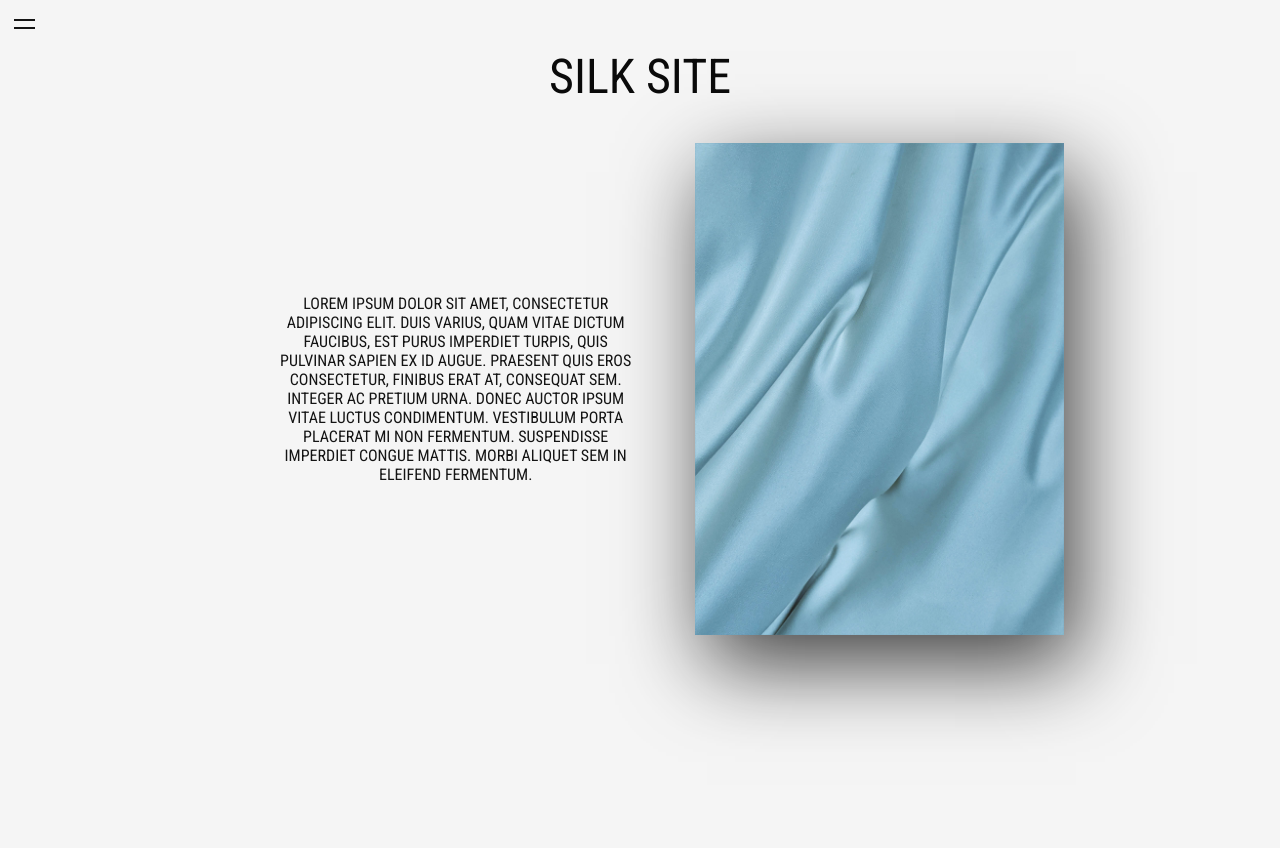
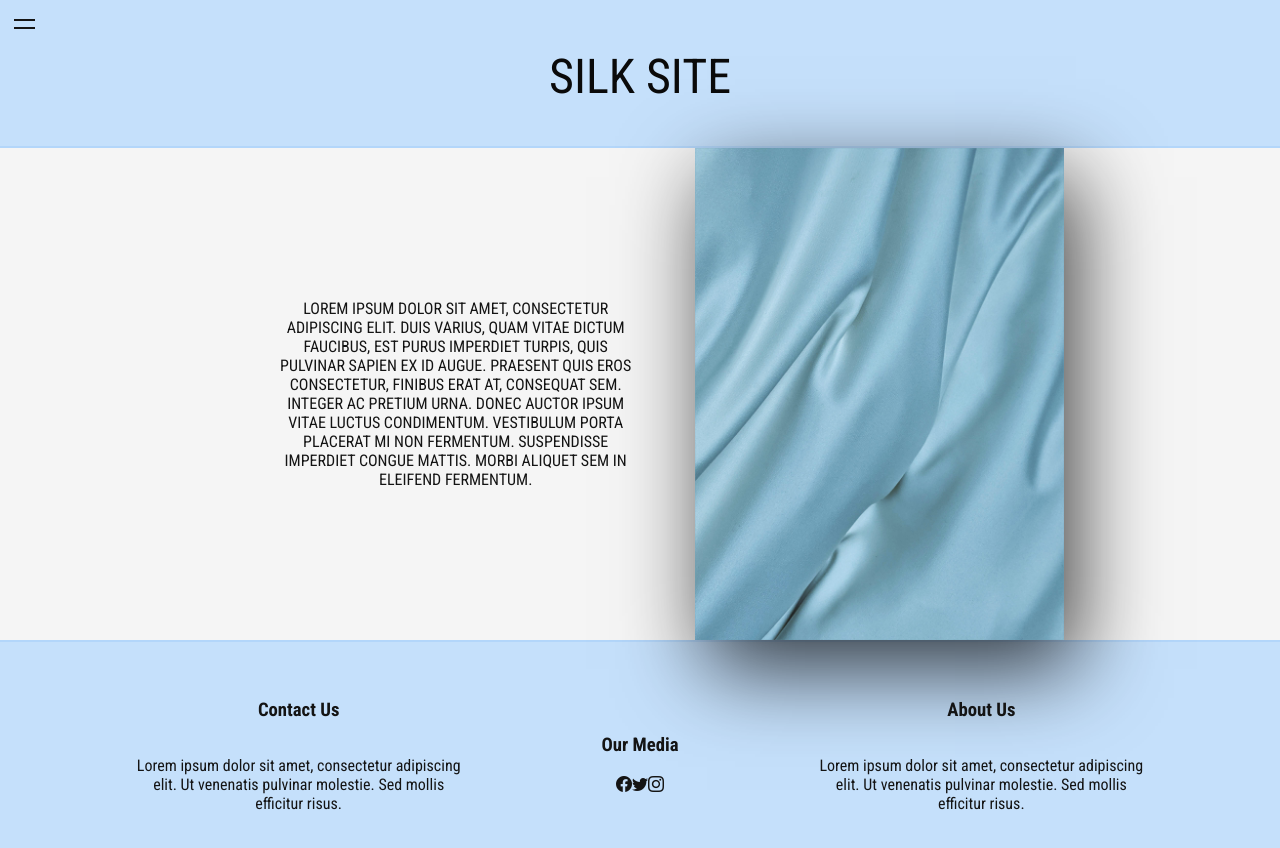
Before and after one commit to kamila0wozniak/SilkSite, a React (Create React App) app: page /blue in a window 1280 px wide. Shown: the top 848 px of the page. Before the commit the page ends 800 px from the top, so only its background shows below. Built offline with nearby package versions, Linux system fonts and the light colour scheme.

Commit message:
add footer

```diff
--- a/package.json
+++ b/package.json
@@ -6,6 +6,7 @@
     "@testing-library/jest-dom": "^5.14.1",
     "@testing-library/react": "^11.2.7",
     "@testing-library/user-event": "^12.8.3",
+    "bootstrap-icons": "^1.5.0",
     "hamburger-react": "^2.4.1",
     "react": "^17.0.2",
     "react-dom": "^17.0.2",
--- a/public/index.html
+++ b/public/index.html
@@ -16,6 +16,7 @@
     <link rel="preconnect" href="https://fonts.gstatic.com" crossorigin>
     <link href="https://fonts.googleapis.com/css2?family=Roboto+Condensed:wght@300;400;700&display=swap" rel="stylesheet">
 
+    <script src="https://cdn.jsdelivr.net/npm/bootstrap@5.1.0/dist/js/bootstrap.bundle.min.js" integrity="sha384-U1DAWAznBHeqEIlVSCgzq+c9gqGAJn5c/t99JyeKa9xxaYpSvHU5awsuZVVFIhvj" crossorigin="anonymous"></script>
     <title>Silk Site</title>
   </head>
   <body>
--- a/src/App.js
+++ b/src/App.js
@@ -12,6 +12,7 @@ import AboutPink from "./components/AboutPink";
 import AboutWhite from "./components/AboutWhite";
 import AboutGrey from "./components/AboutGrey";
 import AboutBlue from "./components/AboutBlue";
+import Footer from './components/Footer';
 
 
 function App() {
@@ -43,6 +44,7 @@ function App() {
                         <Route path="/blue"><AboutBlue/></Route>
                     </Switch>
                 </div>
+            <Footer/>
         </div>
       </Router>
   );
--- /dev/null
+++ b/src/components/Footer.js
@@ -0,0 +1,33 @@
+import React from 'react';
+import styles from './Footer.module.css';
+import "bootstrap-icons/font/bootstrap-icons.css";
+
+export default function Footer() {
+
+    return(
+        <div className={styles.footerBackground}>
+            <div className={styles.centerFooterContents}>
+                <div className={styles.centerContents}>
+
+                        <div className={styles.contents}>
+                            <h3>Contact Us</h3>
+                            <p>Lorem ipsum dolor sit amet, consectetur adipiscing elit. Ut venenatis pulvinar molestie. Sed mollis efficitur risus.</p>
+                        </div>
+                        <div className={styles.contents}>
+                            <h3>Our Media</h3>
+                            <div className={styles.iconsCenter}>
+                                <i className="bi bi-facebook"></i>
+                                <i className="bi bi-twitter"></i>
+                                <i className="bi bi-instagram"></i>
+                            </div>
+                        </div>
+                        <div className={styles.contents}>
+                            <h3>About Us</h3>
+                            <p>Lorem ipsum dolor sit amet, consectetur adipiscing elit. Ut venenatis pulvinar molestie. Sed mollis efficitur risus.</p>
+                        </div>
+
+                </div>
+            </div>
+        </div>
+    );
+};
--- /dev/null
+++ b/src/components/Footer.module.css
@@ -0,0 +1,45 @@
+.footerBackground {
+    background-color: #C5E0FB;
+    min-height: 100px;
+    border-top: 2px solid #B3D6FA;
+    padding: 3% 0;
+}
+
+.centerFooterContents {
+    display: flex;
+    flex-direction: row;
+    flex-wrap: nowrap;
+    justify-content: center;
+    align-content: center;
+    align-items: center;
+
+}
+
+.centerContents {
+    display: flex;
+    flex-direction: row;
+    flex-wrap: nowrap;
+    justify-content: center;
+    align-content: space-between;
+    align-items: center;
+    width:80%;
+}
+
+.contents {
+    width: 90%;
+    display: flex;
+    flex-direction: column;
+    flex-wrap: nowrap;
+    justify-content: center;
+    align-content: space-between;
+    align-items: center;
+}
+
+.iconsCenter {
+    display: flex;
+    flex-direction: row;
+    flex-wrap: nowrap;
+    justify-content: center;
+    align-content: space-between;
+    align-items: center;
+}
--- a/src/components/Header.js
+++ b/src/components/Header.js
@@ -11,7 +11,7 @@ export default function Header() {
 
 
     return(
-        <div>
+        <div className={styles.headerBackground}>
             <div className={styles.menuWrap}>
                 <div className={styles.hamburger} onClick={() => setIsMenuOpen(!isMenuOpen)}>
                     <Hamburger toggled={isOpen} toggle={setOpen} size={21}/>
--- a/src/components/Header.module.css
+++ b/src/components/Header.module.css
@@ -1,6 +1,12 @@
 a {
     color: #0A0A0A;
     text-decoration: none;
+}
+
+.headerBackground {
+    background-color: #C5E0FB;
+    padding-bottom: 3px;
+    border-bottom: 2px solid #B3D6FA;
 }
 
 .centerHeader {
```
Also changed, not shown: 1 other file (tests, documents, lock files or other folders).
